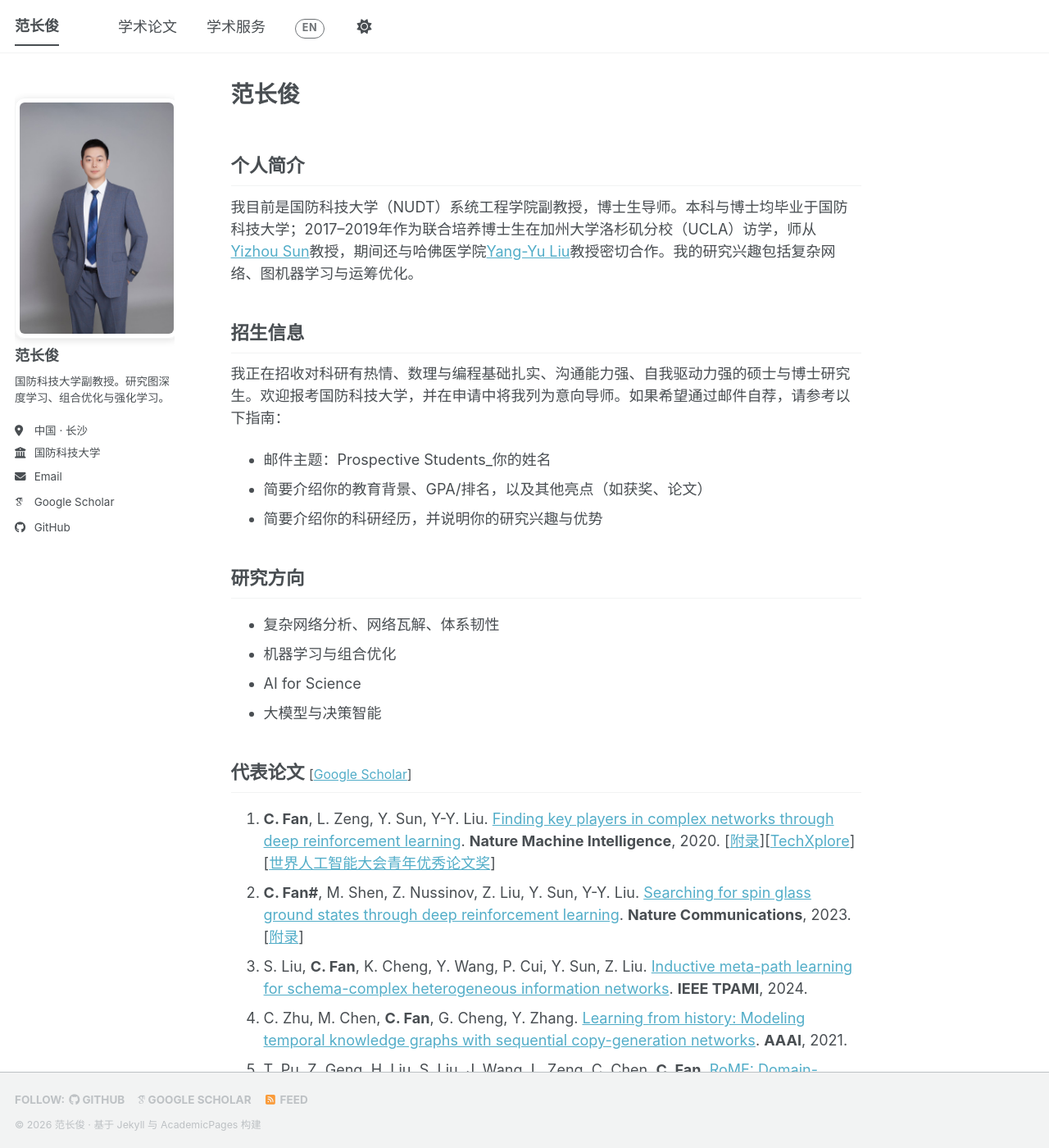
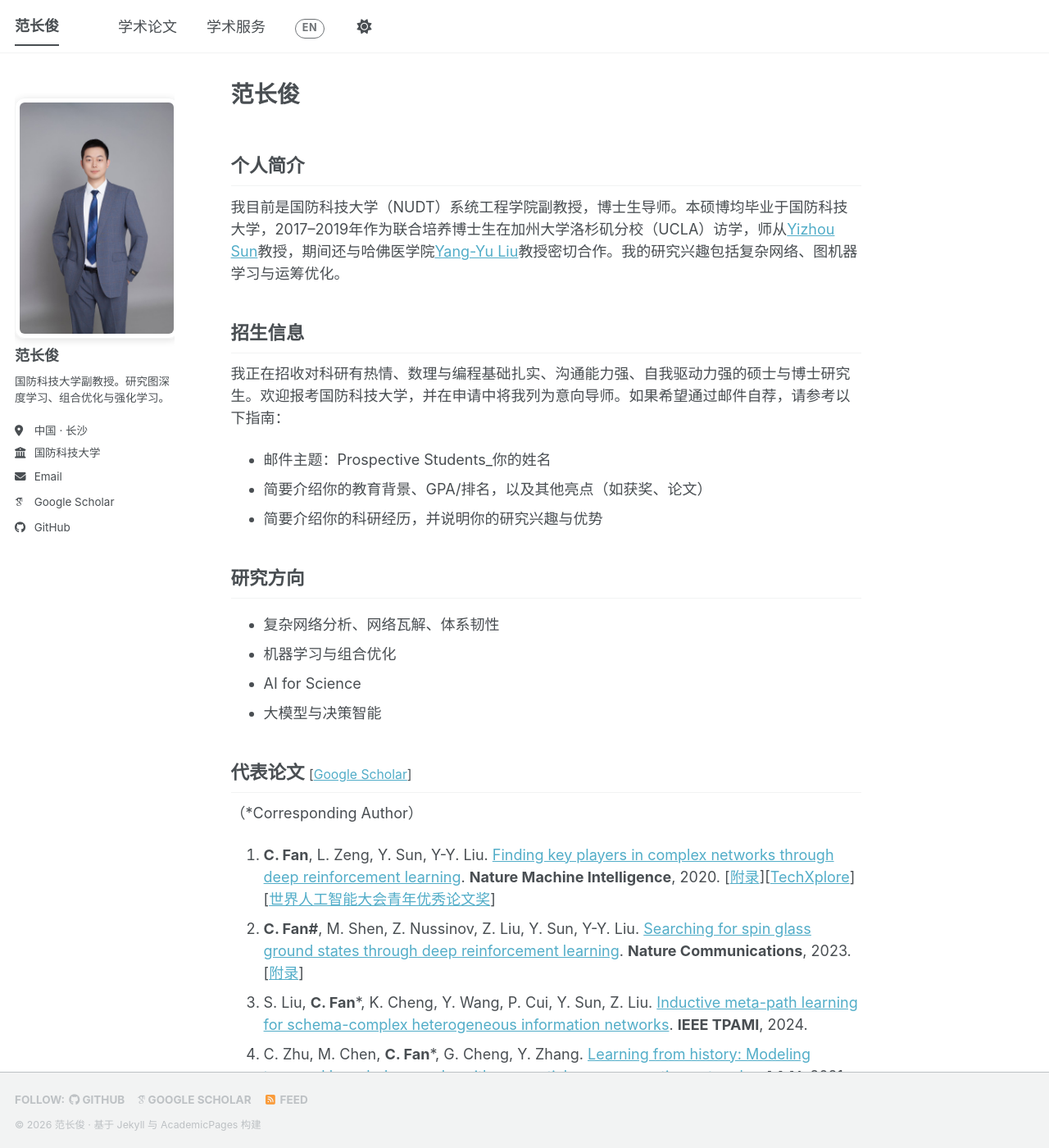
Before and after one commit to fanchangjun/fanchangjun.github.io, a Jekyll site: the page built from _pages/about.md, in a window 1280 px wide and 1400 px high. Shown: the whole window at 82% size. Built offline with Jekyll 4.4.1, drawn with Linux system fonts in a browser that asks for light colours; some web fonts are replaced; a script bundle is joined from its source files by our own code; library files that are not in the unit come from our copies; some of the changed text lies outside the part shown.

Commit message:
Update about.md

```diff
--- a/_pages/about.md
+++ b/_pages/about.md
@@ -11,7 +11,7 @@ redirect_from:
 
 <div class="lang-zh" markdown="1">
 
-我目前是国防科技大学（NUDT）系统工程学院副教授，博士生导师。本科与博士均毕业于国防科技大学；2017–2019年作为联合培养博士生在加州大学洛杉矶分校（UCLA）访学，师从[Yizhou Sun](https://web.cs.ucla.edu/~yzsun/)教授，期间还与哈佛医学院[Yang-Yu Liu](https://yangyuliu.bwh.harvard.edu/)教授密切合作。我的研究兴趣包括复杂网络、图机器学习与运筹优化。
+我目前是国防科技大学（NUDT）系统工程学院副教授，博士生导师。本硕博均毕业于国防科技大学，2017–2019年作为联合培养博士生在加州大学洛杉矶分校（UCLA）访学，师从[Yizhou Sun](https://web.cs.ucla.edu/~yzsun/)教授，期间还与哈佛医学院[Yang-Yu Liu](https://yangyuliu.bwh.harvard.edu/)教授密切合作。我的研究兴趣包括复杂网络、图机器学习与运筹优化。
 
 </div>
 
@@ -66,23 +66,25 @@ I am now recruiting Master and PhD students who are passionate about research, s
 ## <span class="lang-en">Selected Publications</span><span class="lang-zh">代表论文</span> <span style="font-weight:normal;font-size:0.7em;">[<a href="https://scholar.google.com/citations?user=z0Keb0sAAAAJ&hl=zh-CN">Google Scholar</a>]</span>
 
 <div class="lang-zh" markdown="1">
+（*Corresponding Author）
 
 1. **C. Fan**, L. Zeng, Y. Sun, Y-Y. Liu. [Finding key players in complex networks through deep reinforcement learning](/pdfs/2020FINDER_main.pdf). **Nature Machine Intelligence**, 2020. [[附录](/pdfs/2020FINDER_SI.pdf)][[TechXplore](https://techxplore.com/news/2020-06-deep-framework-key-players-complex.html)][[世界人工智能大会青年优秀论文奖](https://www.waicyop.cn/article/11)]
 2. **C. Fan#**, M. Shen, Z. Nussinov, Z. Liu, Y. Sun, Y-Y. Liu. [Searching for spin glass ground states through deep reinforcement learning](/pdfs/2023DIRAC_main.pdf). **Nature Communications**, 2023.[[附录](/pdfs/2023DIRAC_SI.pdf)]
-3. S. Liu, **C. Fan**, K. Cheng, Y. Wang, P. Cui, Y. Sun, Z. Liu. [Inductive meta-path learning for schema-complex heterogeneous information networks](/pdfs/2024SchemaWalk.pdf). **IEEE TPAMI**, 2024.
-4. C. Zhu, M. Chen, **C. Fan**, G. Cheng, Y. Zhang. [Learning from history: Modeling temporal knowledge graphs with sequential copy-generation networks](/pdfs/2021CyGNet.pdf). **AAAI**, 2021.
-5. T. Pu, Z. Geng, H. Liu, S. Liu, J. Wang, L. Zeng, C. Chen, **C. Fan**. [RoME: Domain-robust mixture-of-experts for MILP solution prediction across domains](/pdfs/2025RoME.pdf). **NeurIPS**, 2025.
+3. S. Liu, **C. Fan***, K. Cheng, Y. Wang, P. Cui, Y. Sun, Z. Liu. [Inductive meta-path learning for schema-complex heterogeneous information networks](/pdfs/2024SchemaWalk.pdf). **IEEE TPAMI**, 2024.
+4. C. Zhu, M. Chen, **C. Fan***, G. Cheng, Y. Zhang. [Learning from history: Modeling temporal knowledge graphs with sequential copy-generation networks](/pdfs/2021CyGNet.pdf). **AAAI**, 2021.
+5. T. Pu, Z. Geng, H. Liu, S. Liu, J. Wang, L. Zeng, C. Chen, **C. Fan***. [RoME: Domain-robust mixture-of-experts for MILP solution prediction across domains](/pdfs/2025RoME.pdf). **NeurIPS**, 2025.
 
 
 </div>
 
 <div class="lang-en" markdown="1">
+（*Corresponding Author）
 
 1. **C. Fan**, L. Zeng, Y. Sun, Y-Y. Liu. [Finding key players in complex networks through deep reinforcement learning](/pdfs/2020FINDER_main.pdf). **Nature Machine Intelligence**, 2020. [[Supplementary Information](/pdfs/2020FINDER_SI.pdf)][[TechXplore](https://techxplore.com/news/2020-06-deep-framework-key-players-complex.html)][[WAIC Youth Outstanding Paper](https://www.waicyop.cn/article/11)]
 2. **C. Fan#**, M. Shen, Z. Nussinov, Z. Liu, Y. Sun, Y-Y. Liu. [Searching for spin glass ground states through deep reinforcement learning](/pdfs/2023DIRAC_main.pdf). **Nature Communications**, 2023.[[Supplementary Information](/pdfs/2023DIRAC_SI.pdf)]
-3. S. Liu, **C. Fan**, K. Cheng, Y. Wang, P. Cui, Y. Sun, Z. Liu. [Inductive meta-path learning for schema-complex heterogeneous information networks](/pdfs/2024SchemaWalk.pdf). **IEEE TPAMI**, 2024.
-4. C. Zhu, M. Chen, **C. Fan**, G. Cheng, Y. Zhang [Learning from history: Modeling temporal knowledge graphs with sequential copy-generation networks](/pdfs/2021CyGNet.pdf). **AAAI**, 2021.
-5. T. Pu, Z. Geng, H. Liu, S. Liu, J. Wang, L. Zeng, C. Chen, **C. Fan**. [RoME: Domain-robust mixture-of-experts for MILP solution prediction across domains](/pdfs/2025RoME.pdf) **NeurIPS**, 2025.
+3. S. Liu, **C. Fan***, K. Cheng, Y. Wang, P. Cui, Y. Sun, Z. Liu. [Inductive meta-path learning for schema-complex heterogeneous information networks](/pdfs/2024SchemaWalk.pdf). **IEEE TPAMI**, 2024.
+4. C. Zhu, M. Chen, **C. Fan***, G. Cheng, Y. Zhang [Learning from history: Modeling temporal knowledge graphs with sequential copy-generation networks](/pdfs/2021CyGNet.pdf). **AAAI**, 2021.
+5. T. Pu, Z. Geng, H. Liu, S. Liu, J. Wang, L. Zeng, C. Chen, **C. Fan***. [RoME: Domain-robust mixture-of-experts for MILP solution prediction across domains](/pdfs/2025RoME.pdf) **NeurIPS**, 2025.
 
 </div>
 
@@ -125,7 +127,7 @@ I am now recruiting Master and PhD students who are passionate about research, s
 
 <div class="lang-en" markdown="1">
 
-- PI, Research on XX operation research methods for large-scale complex optimization problems, Key Project Sub‑topic of the Central Military Science and Technology Commission, 1100w, 2026-2028
+- PI, Research on XX operation research methods for large-scale XX optimization problems, Key Project Sub‑topic of the Central Military Science and Technology Commission, 1100w, 2026-2028
 - PI, Research on Data-Intelligence-Driven Learning-Based Solving of Combinatorial Optimization Problems, NSFC General Project, 40w, 2026 - 2028
 - PI, Inductive Neural Operator Learning for Graph Mining, NSFC Project for Young Scholars, 30w, 2023 – 2025
 - PI, Intelligent Graph Computing and Its Application in (Military) Target Systems, Hunan Provincial NSF for Excellent Young Scholars, 50w, 2015 – 2017
```
Also changed, not shown: other parts of _pages/about.md (+1 -1 lines).
